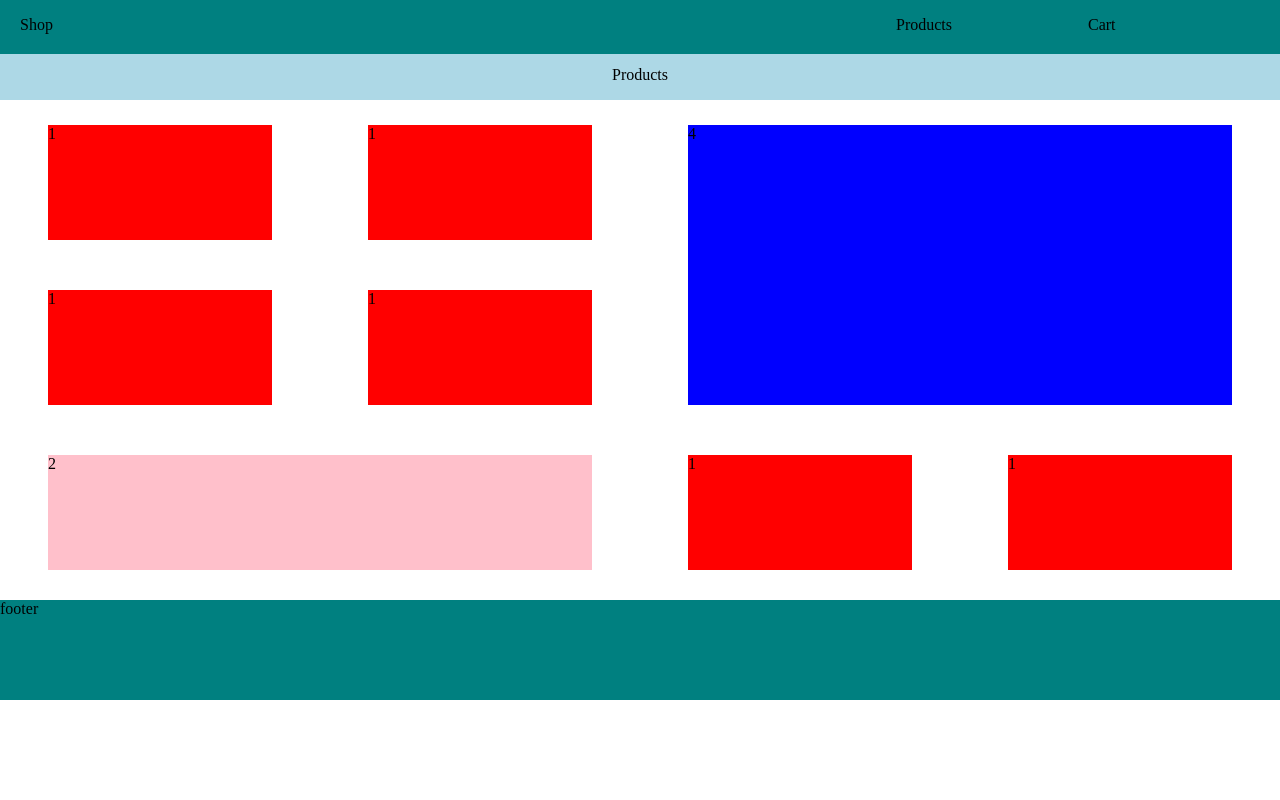
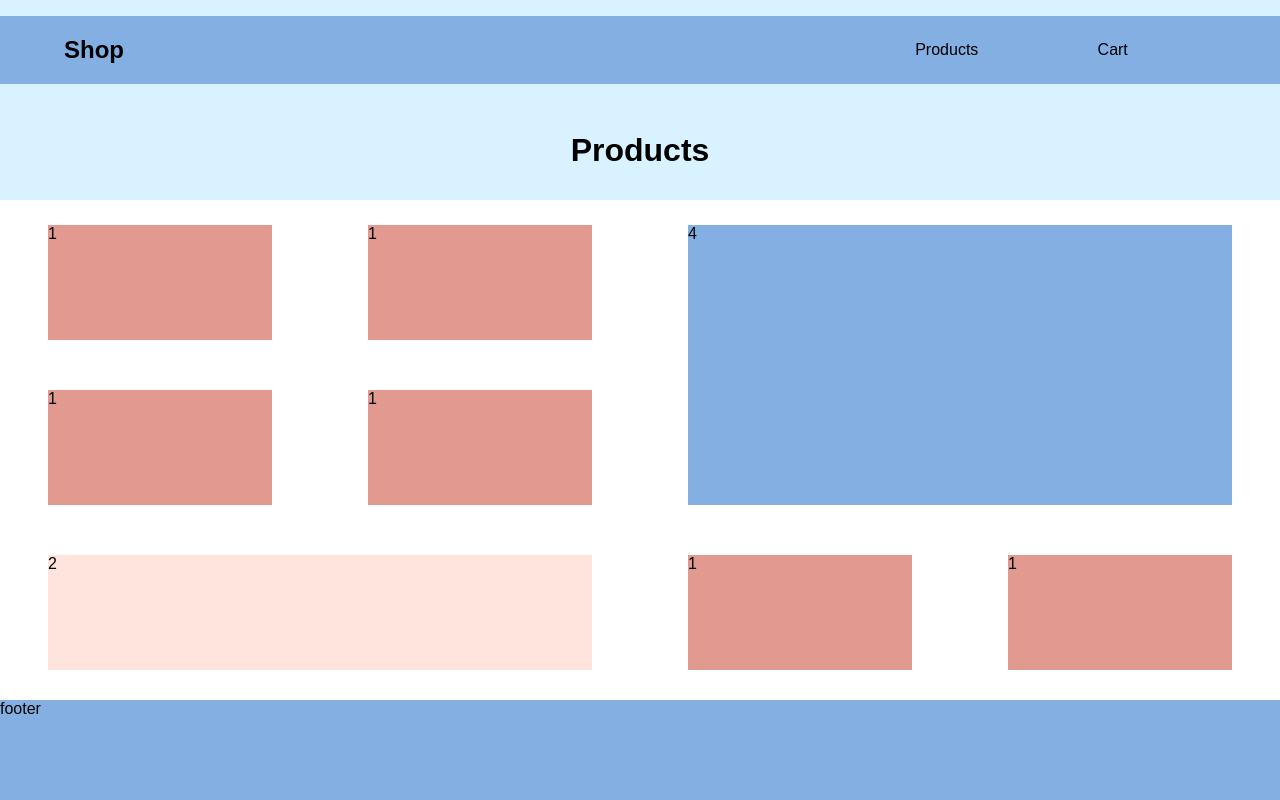
Before and after one commit to kdabug/css-grid-practice, a plain HTML site: page index.html in a window 1280 px wide. Drawn offline with Linux system fonts and the light colour scheme.

Commit message:
change color and fonts

```diff
--- a/index.html
+++ b/index.html
@@ -7,10 +7,10 @@
   <body>
     <header>
       <nav>
-        <div class="logo">Shop</div>
+        <h2 class="logo">Shop</h2>
         <a href="#">Products</a> <a href="#">Cart</a>
       </nav>
-      <div class="title">Products</div>
+      <h1 class="title">Products</h1>
     </header>
     <main>
       <div class="four-small-box">
--- a/style-grid.css
+++ b/style-grid.css
@@ -1,5 +1,6 @@
 body {
   margin: 0;
+  font-family: Arial, Helvetica, sans-serif;
 }
 main {
   height: 500px;
@@ -14,47 +15,51 @@ h1 {
   text-align: center;
 }
 header {
-  height: 100px;
+  height: 25vh;
   display: grid;
   grid-template-rows: 50% 50%;
   text-align: center;
   align-items: center;
-  background-color: lightblue;
+  background-color: #d8f3ff;
 }
 nav {
   display: grid;
   grid-template-columns: 70% 15% 15%;
   align-items: center;
-  background-color: teal;
+  background-color: #84afe2;
   text-align: left;
+  padding-left: 5vw;
 }
 a {
   text-decoration: none;
   color: black;
 }
 footer {
-  background-color: teal;
+  background-color: #84afe2;
   height: 100px;
 }
 div {
   display: grid;
 }
+.title .logo {
+  padding: 10px;
+}
 .large-blue-box {
-  background-color: blue;
+  background-color: #84afe2;
   height: 85%;
   width: 85%;
   justify-self: center;
   align-self: center;
 }
 .light-red-rectangle {
-  background-color: pink;
+  background-color: #ffe4de;
   height: 70%;
   width: 85%;
   justify-self: center;
   align-self: center;
 }
 .small-red-box {
-  background-color: red;
+  background-color: #e19990;
   height: 70%;
   width: 70%;
   justify-self: center;
@@ -69,6 +74,3 @@ div {
   display: grid;
   grid-template-columns: 50% 50%;
 }
-.logo {
-  padding: 20px;
-}
```
